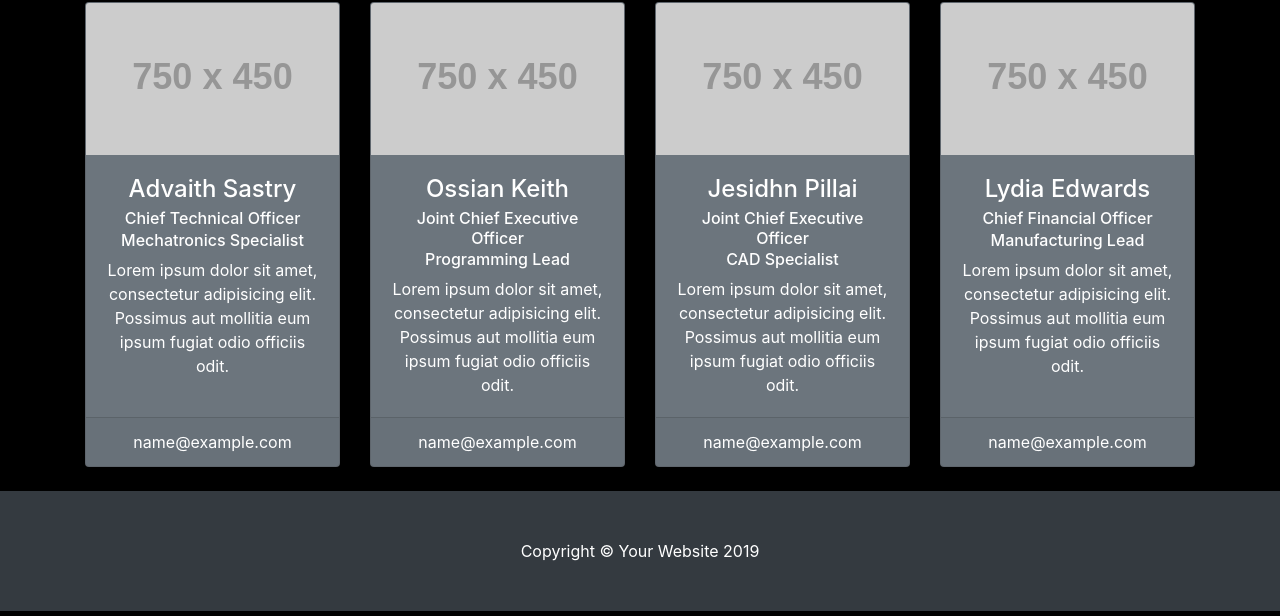
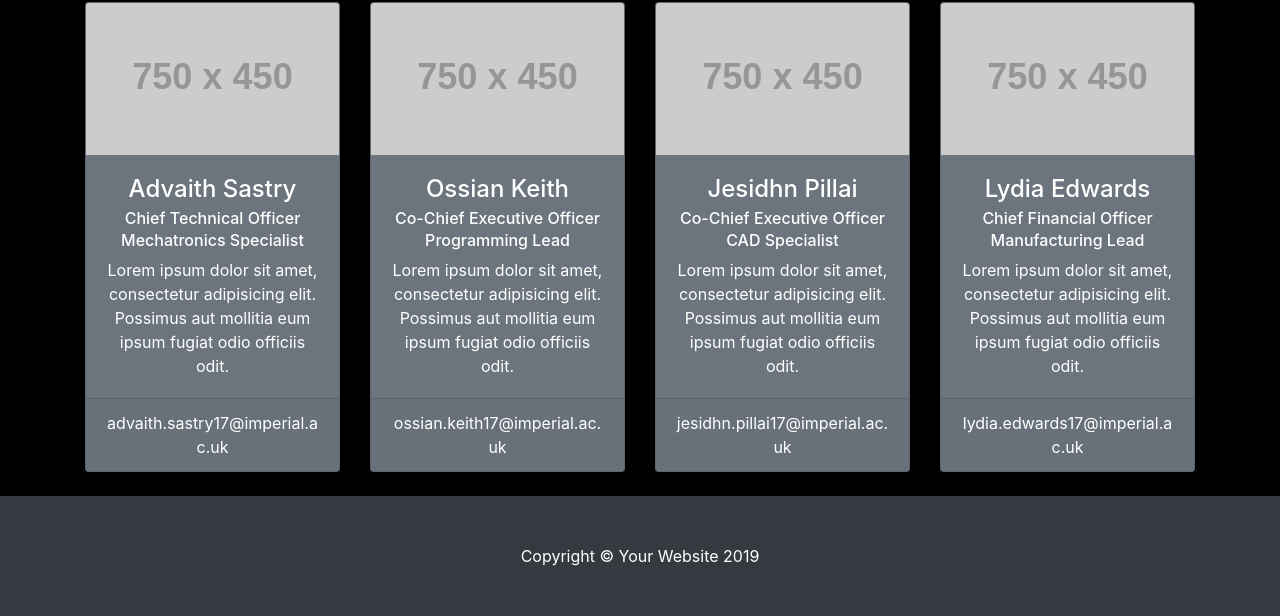
Before and after one commit to ajs917/Horizons, a website: page about.html in a window 1280 px wide. Shown: the part 635-1251 px from the top of the page. Drawn offline with Linux system fonts and the light colour scheme; placeholder pictures from the web are drawn by us.

Commit message:
Updated Roles and Titles

```diff
--- a/about.html
+++ b/about.html
@@ -8,7 +8,7 @@
   <meta name="description" content="">
   <meta name="author" content="">
 
-  <title>Modern Business - Start Bootstrap Template</title>
+  <title>About Us | Automated Desk Unit </title>
 
   <!-- Bootstrap core CSS -->
   <link href="vendor/bootstrap/css/bootstrap.css" rel="stylesheet">
@@ -84,7 +84,7 @@
             <p class="card-text">Lorem ipsum dolor sit amet, consectetur adipisicing elit. Possimus aut mollitia eum ipsum fugiat odio officiis odit.</p>
           </div>
           <div class="card-footer">
-            <a href="#">name@example.com</a>
+            <a href="#">advaith.sastry17@imperial.ac.uk</a>
           </div>
         </div>
       </div>
@@ -93,12 +93,12 @@
           <img class="card-img-top" src="http://placehold.it/750x450" alt="">
           <div class="card-body">
             <h4 class="card-title">Ossian Keith</h4>
-            <h6 class="card-subtitle mb-2 text-muted">Joint Chief Executive Officer</h6>
+            <h6 class="card-subtitle mb-2 text-muted">Co-Chief Executive Officer</h6>
             <h6 class="card-subtitle mb-2 text-muted">Programming Lead</h6>
             <p class="card-text">Lorem ipsum dolor sit amet, consectetur adipisicing elit. Possimus aut mollitia eum ipsum fugiat odio officiis odit.</p>
           </div>
           <div class="card-footer">
-            <a href="#">name@example.com</a>
+            <a href="#">ossian.keith17@imperial.ac.uk</a>
           </div>
         </div>
       </div>
@@ -107,12 +107,12 @@
           <img class="card-img-top" src="http://placehold.it/750x450" alt="">
           <div class="card-body">
             <h4 class="card-title">Jesidhn Pillai</h4>
-            <h6 class="card-subtitle mb-2 text-muted">Joint Chief Executive Officer</h6>
+            <h6 class="card-subtitle mb-2 text-muted">Co-Chief Executive Officer</h6>
             <h6 class="card-subtitle mb-2 text-muted">CAD Specialist</h6>
             <p class="card-text">Lorem ipsum dolor sit amet, consectetur adipisicing elit. Possimus aut mollitia eum ipsum fugiat odio officiis odit.</p>
           </div>
           <div class="card-footer">
-            <a href="#">name@example.com</a>
+            <a href="#">jesidhn.pillai17@imperial.ac.uk</a>
           </div>
         </div>
       </div>
@@ -126,7 +126,7 @@
             <p class="card-text">Lorem ipsum dolor sit amet, consectetur adipisicing elit. Possimus aut mollitia eum ipsum fugiat odio officiis odit.</p>
           </div>
           <div class="card-footer">
-            <a href="#">name@example.com</a>
+            <a href="#">lydia.edwards17@imperial.ac.uk</a>
           </div>
         </div>
       </div>
```
Also changed, not shown: contact.html (+1 -1 lines), faq.html (+1 -1 lines), index.html (+1 -1 lines).
